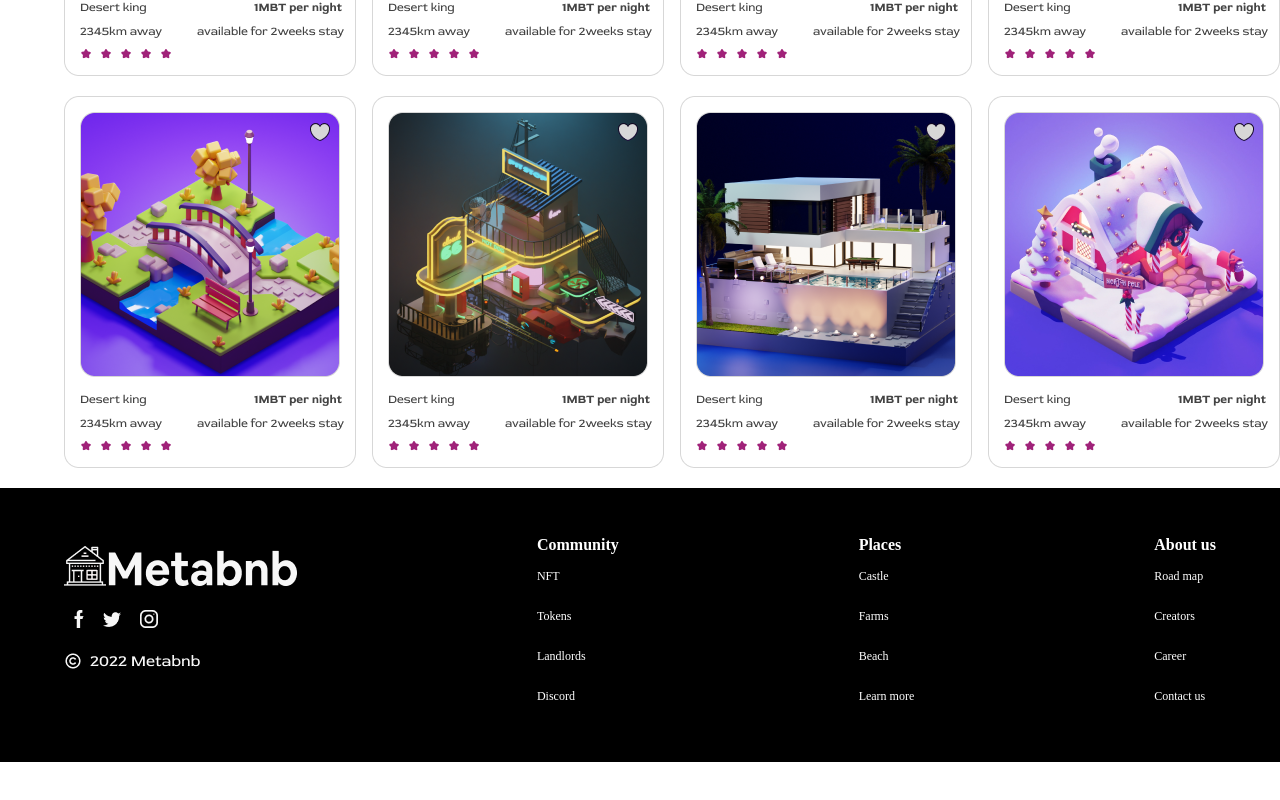
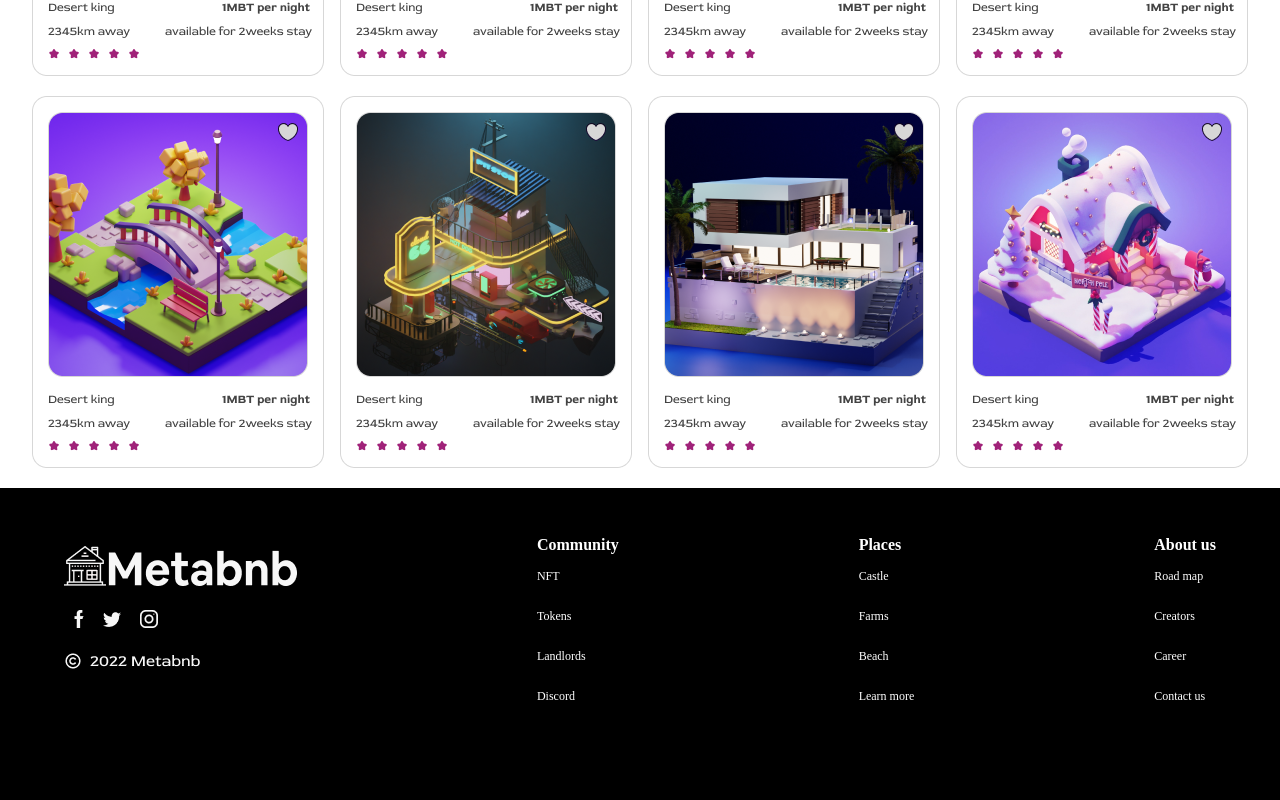
Before and after one commit to Ausranking/HNG-metamask, a React (Create React App) app: page /places in a window 1280 px wide. Shown: the part 1280-2080 px from the top of the page. Before the commit the page ends 2042 px from the top, so only its background shows below. Built offline with nearby package versions, Linux system fonts and the light colour scheme; a web font is replaced by a local one.

Commit message:
fix: fixed overflow bug

```diff
--- a/src/components/home.css
+++ b/src/components/home.css
@@ -26,8 +26,7 @@ li a {
 }
 
 .grid {
-    max-width: 1200px;
-    max-width: 90%;
+    max-width: 95%;
     margin: 1rem auto;
     display: grid;
     gap: 1rem;
@@ -289,7 +288,7 @@ input:focus {
 footer {
     max-width: 100%;
     color: #fff;
-    max-height: 322px;
+    min-height: 322px;
     background: #000;
 }
 
@@ -297,7 +296,7 @@ footer {
     display: flex;
     /* border: 1px solid white; */
     /* place-items: center; */
-    padding-block: 3rem;
+    padding-block-start: 3rem;
     justify-content: space-between;
     max-width: 90%;
     margin: auto;
@@ -331,24 +330,14 @@ ul>h4 {
 
 
 
-
-
-
-
-
-
-
-
-
-
 @media (max-width:600px) {
     .container {
         display: flex;
         place-items: center;
         flex-direction: column;
-        max-width: 760px;
+        width: 100%;
         margin: auto;
-        overflow-x: hidden;
+        /* overflow-x: hidden; */
 
     }
     .header {
@@ -357,7 +346,7 @@ ul>h4 {
     }
     .places {
         border: 1px solid red;
-        max-width: 90%;
+        width: 100%;
         margin: auto;
     }
     .nav-places {
@@ -366,6 +355,10 @@ ul>h4 {
 
     .grid {
         display: flex;
+        align-items: center;
+        justify-content: center;
+        width: 100%;
+        border: 1px solid red;
         margin: auto;
         flex-direction: column;
     }
@@ -387,7 +380,6 @@ ul>h4 {
     .search {
         display: flex;
         flex-direction: column;
-        /* background: red; */
     }
 
     #srch {
@@ -400,7 +392,7 @@ ul>h4 {
         border-radius: 8px;
         border: 1px solid #A3A3A3;
 
-    }
+     }
 
     #srch-btn {
         position: relative;
@@ -433,7 +425,8 @@ ul>h4 {
         margin-block: 1.5rem;
         font-size: 1rem;
     }
-
-
-
+    .footwrap {
+        flex-direction: column-reverse
+        ;
+    }
 }
--- a/src/components/places.css
+++ b/src/components/places.css
@@ -1,5 +1,4 @@
 .nav-places {
-    /* border: 1px solid red; */
     max-width: 90%;
     margin: auto;
     display: flex;
```
